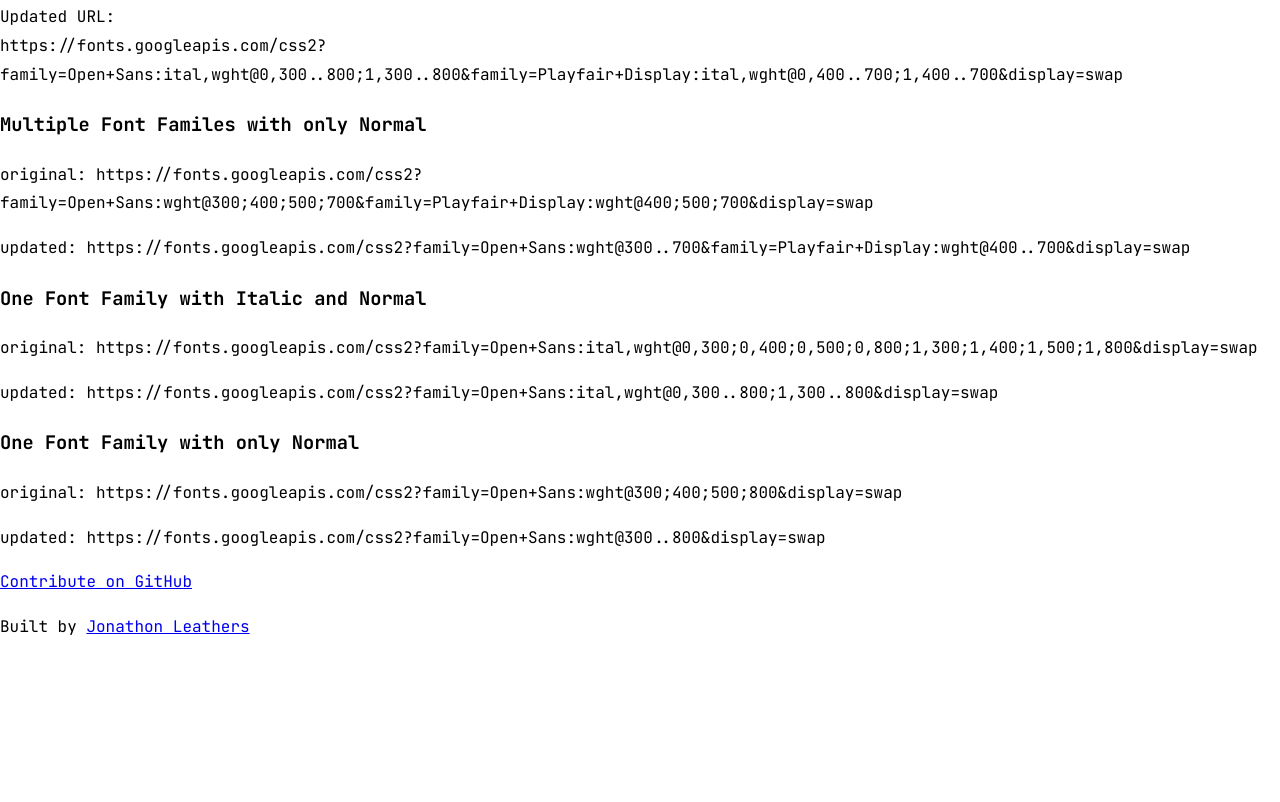
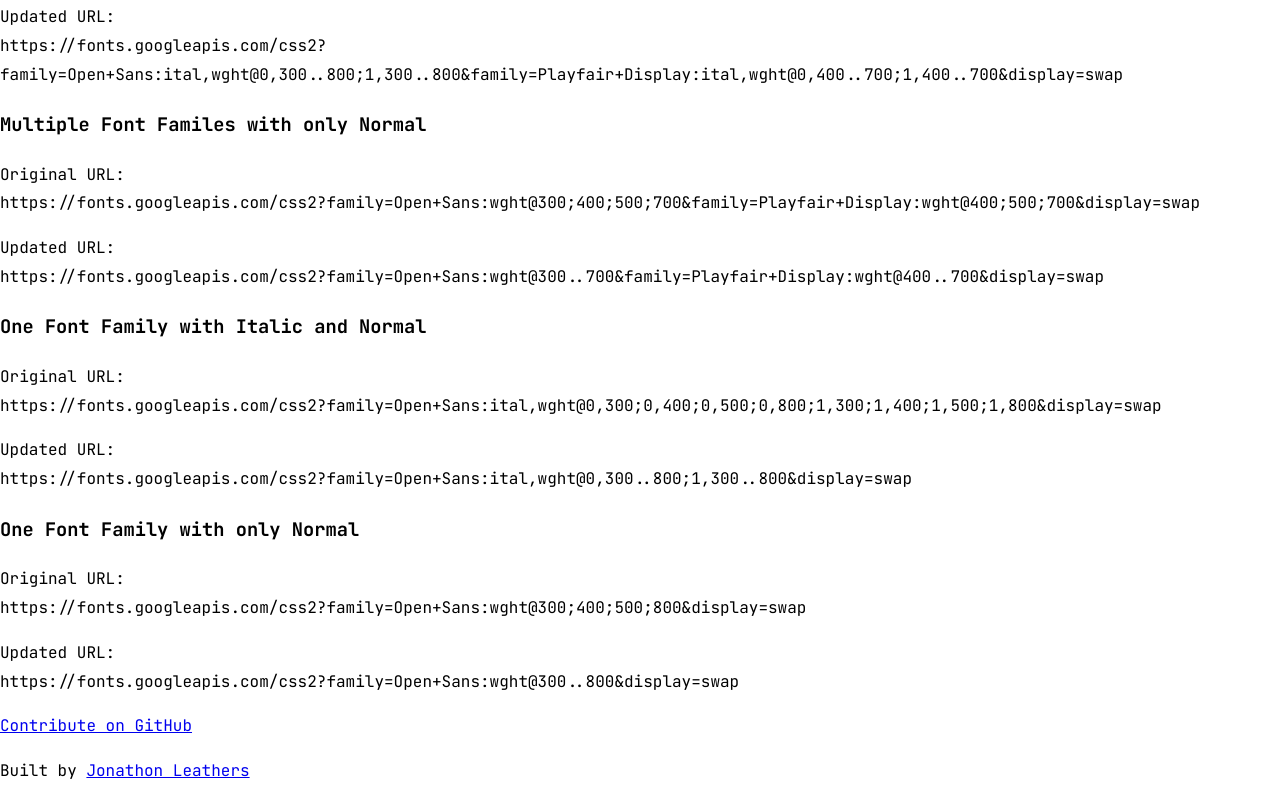
Before and after one commit to jtleathers/google-fonts-converter, a plain HTML site: page google-fonts-converter.html in a window 1280 px wide. Shown: the part 805-1607 px from the top of the page. Before the commit the page ends 1463 px from the top, so only its background shows below. Drawn offline with Linux system fonts and the light colour scheme.

Commit message:
notes in readme, some styling and HTML to make it easier to read for now

```diff
--- a/google-fonts-converter.html
+++ b/google-fonts-converter.html
@@ -23,7 +23,7 @@
 
         <form id="urlForm">
             <label for="urlInput">Enter Google Fonts URL:</label>
-            <br><input type="text" id="urlInput" required style="width: 100%; display: block;">
+            <br><input type="text" id="urlInput" required>
             <button type="button" onclick="convertFontURL()">Convert</button>
         </form>
 
@@ -43,16 +43,16 @@
             <p>Updated URL:<br>https://fonts.googleapis.com/css2?family=Open+Sans:ital,wght@0,300..800;1,300..800&family=Playfair+Display:ital,wght@0,400..700;1,400..700&display=swap</p>
 
             <h3>Multiple Font Familes with only Normal</h3>
-            <p>original: https://fonts.googleapis.com/css2?family=Open+Sans:wght@300;400;500;700&family=Playfair+Display:wght@400;500;700&display=swap</p>
-            <p>updated: https://fonts.googleapis.com/css2?family=Open+Sans:wght@300..700&family=Playfair+Display:wght@400..700&display=swap</p>
+            <p>Original URL:<br>https://fonts.googleapis.com/css2?family=Open+Sans:wght@300;400;500;700&family=Playfair+Display:wght@400;500;700&display=swap</p>
+            <p>Updated URL:<br>https://fonts.googleapis.com/css2?family=Open+Sans:wght@300..700&family=Playfair+Display:wght@400..700&display=swap</p>
 
             <h3>One Font Family with Italic and Normal</h3>
-            <p>original: https://fonts.googleapis.com/css2?family=Open+Sans:ital,wght@0,300;0,400;0,500;0,800;1,300;1,400;1,500;1,800&display=swap</p>
-            <p>updated: https://fonts.googleapis.com/css2?family=Open+Sans:ital,wght@0,300..800;1,300..800&display=swap</p>
+            <p>Original URL:<br>https://fonts.googleapis.com/css2?family=Open+Sans:ital,wght@0,300;0,400;0,500;0,800;1,300;1,400;1,500;1,800&display=swap</p>
+            <p>Updated URL:<br>https://fonts.googleapis.com/css2?family=Open+Sans:ital,wght@0,300..800;1,300..800&display=swap</p>
 
             <h3>One Font Family with only Normal</h3>
-            <p>original: https://fonts.googleapis.com/css2?family=Open+Sans:wght@300;400;500;800&display=swap</p>
-            <p>updated: https://fonts.googleapis.com/css2?family=Open+Sans:wght@300..800&display=swap</p>
+            <p>Original URL:<br>https://fonts.googleapis.com/css2?family=Open+Sans:wght@300;400;500;800&display=swap</p>
+            <p>Updated URL:<br>https://fonts.googleapis.com/css2?family=Open+Sans:wght@300..800&display=swap</p>
         </section>
 
     </main>
--- a/styles.css
+++ b/styles.css
@@ -409,3 +409,8 @@ body {
   font-weight: 400;
   line-height: 1.8;
 }
+
+#urlInput {
+  display: block;
+  width: 100%;
+}
```
Also changed, not shown: 1 other file.
